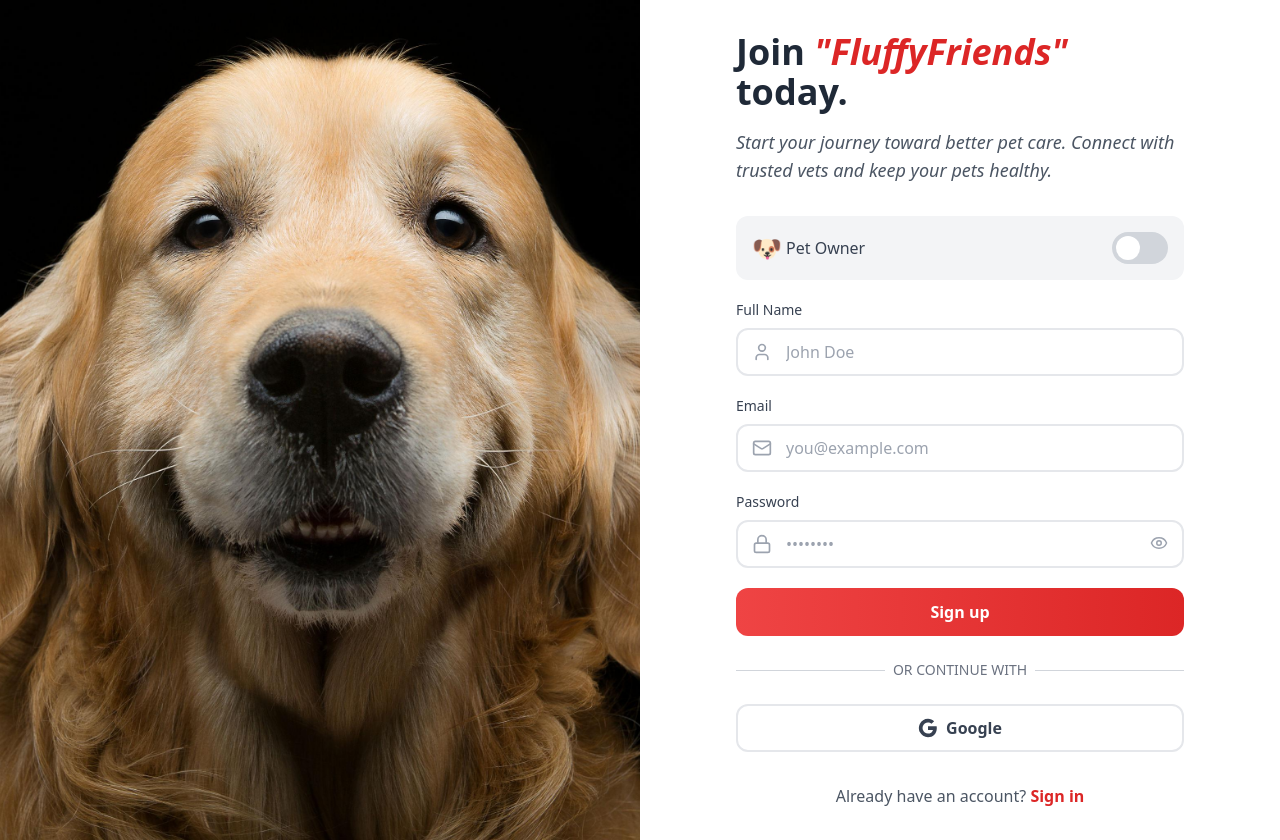
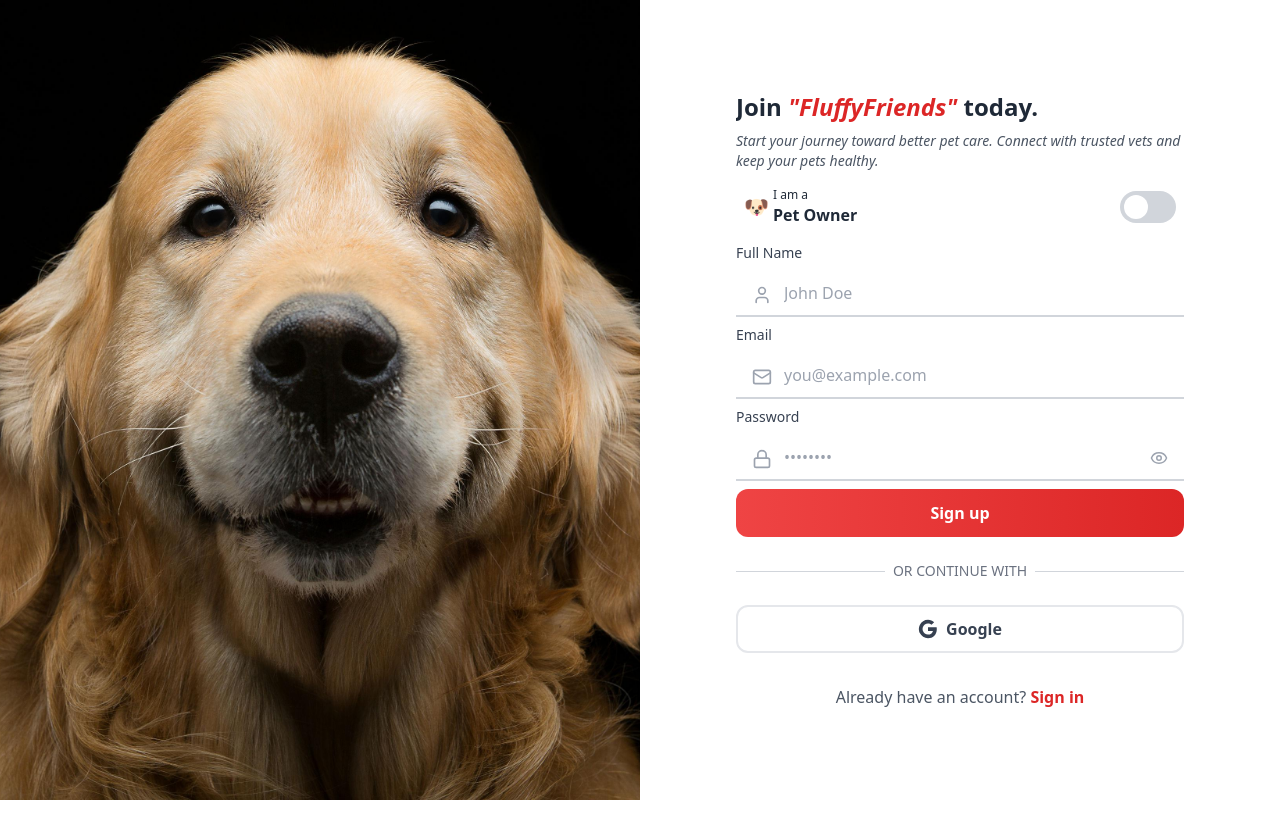
Before and after one commit to dubeysam174/FluffyFriends, a React app in the folder frontend/: page /register in a window 1280 px wide. After the commit the page ends 800 px from the top, so only its background shows below. Built offline with nearby package versions, Linux system fonts and the light colour scheme; the HTML template or start-up script is replaced by a standard one.

Commit message:
improvised

```diff
--- a/frontend/src/pages/Register.jsx
+++ b/frontend/src/pages/Register.jsx
@@ -44,7 +44,7 @@
     }
   };
   return (
-    <div className="min-h-screen flex ">
+    <div className="h-screen flex overflow-hidden ">
       {/* left side -image... */}
       <div className="hidden lg:flex w-1/2 bg-gradient-to-br from-red-100 to-pink-100 relative overflow-hidden">
         <img
@@ -64,26 +64,29 @@
           </div>
 
           {/* heading */}
-          <div className="mb-8">
-            <h2 className="text-4xl font-bold text-gray-800 mb-4">
+          <div className="mb-2 overflow-auto">
+            <h2 className="text-2xl font-bold text-gray-800 mb-2">
               Join <span className="text-red-600 italic">"FluffyFriends"</span> today.
             </h2>
-            <p className="text-gray-600 text-lg italic">
+            <p className="text-gray-600 text-sm italic">
               Start your journey toward better pet care. Connect with trusted
               vets and keep your pets healthy.
             </p>
           </div>
           {/* form */}
-          <form onSubmit={handleSubmit} className="space-y-5">
+          <form onSubmit={handleSubmit} className="space-y-2">
             {/* role toggle switch new */}
-            <div className="flex items-center justify-between bg-gray-100 p-4 rounded-xl">
+            <div className="flex items-center justify-between gap-1 p-2 rounded-xl">
               <div className="flex items-center gap-1">
-                <span className="text-2xl">
+                <span className="text-xl">
                   {formData.role === "petOwner" ? "🐶" : "🏥"}
                 </span>
-                <span className="font-medium text-gray-700">
+                <div>
+                <p className="text-xs text-gray-800 font-medium">I am a</p>
+                <span className="font-semibold text-gray-800">
                   {formData.role === "petOwner" ? "Pet Owner" : "Veterinarian"}
                 </span>
+              </div>
               </div>
               {/* toggle switch.. */}
               <button
@@ -97,8 +100,8 @@
                 <span
                   className={`inline-block h-6 w-6 transform rounded-full bg-white transition-transform ${
                     formData.role === "vet" ? "translate-x-7" : "translate-x-1"
-                  }`}
-                />
+                    }`}
+                    />
               </button>
             </div>
             {/* name field... */}
@@ -115,8 +118,7 @@
                   onChange={handleChange}
                   placeholder="John Doe"
                   required
-                  className="w-full pl-12 pr-4 py-2.5 border-2 border-gray-200 rounded-xl focus:outline-none focus:border-red-500 transition"
-                />
+className="w-full pl-12 pr-4 py-2.5 border-b-2 border-gray-300 bg-transparent focus:outline-none focus:border-red-500 transition"                />
               </div>
             </div>
             {/* Email Field */}
@@ -133,11 +135,10 @@
                   onChange={handleChange}
                   placeholder="you@example.com"
                   required
-                  className="w-full pl-12 pr-4 py-2.5 border-2 border-gray-200 rounded-xl focus:outline-none focus:border-red-500 transition"
-                />
+className="w-full pl-12 pr-4 py-2.5 border-b-2 border-gray-300 bg-transparent focus:outline-none focus:border-red-500 transition"                />
               </div>
             </div>
-            {/* Password Field */}
+                    {/* Password Field */}
             <div>
               <label className="block text-sm font-medium text-gray-700 mb-2">
                 Password
@@ -151,8 +152,7 @@
                   onChange={handleChange}
                   placeholder="••••••••"
                   required
-                  className="w-full pl-12 pr-12 py-2.5 border-2 border-gray-200 rounded-xl focus:outline-none focus:border-red-500 transition"
-                />
+className="w-full pl-12 pr-4 py-2.5 border-b-2 border-gray-300 bg-transparent focus:outline-none focus:border-red-500 transition"                />
                 <button
                   type="button"
                   onClick={() => setShowPassword(!showPassword)}
```
